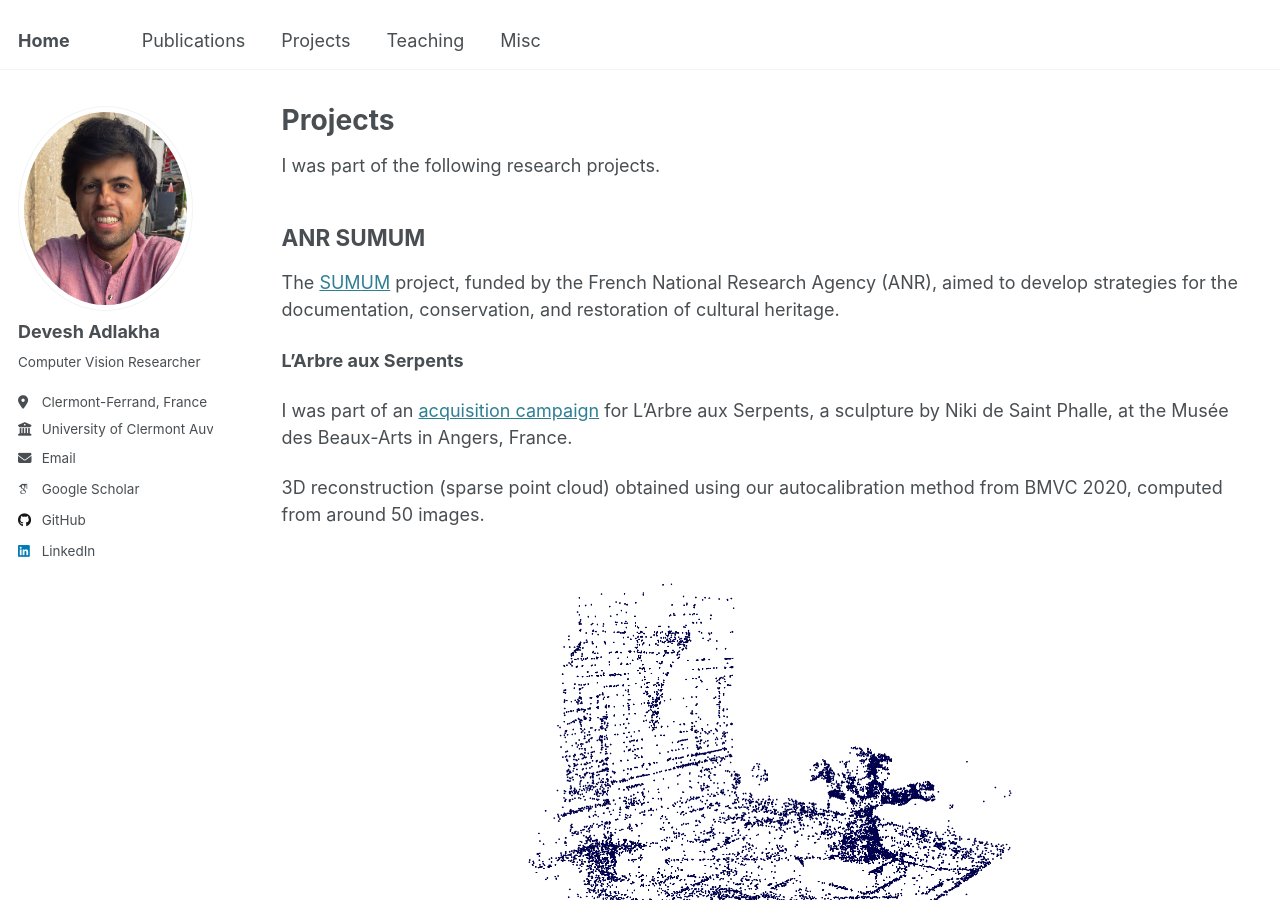
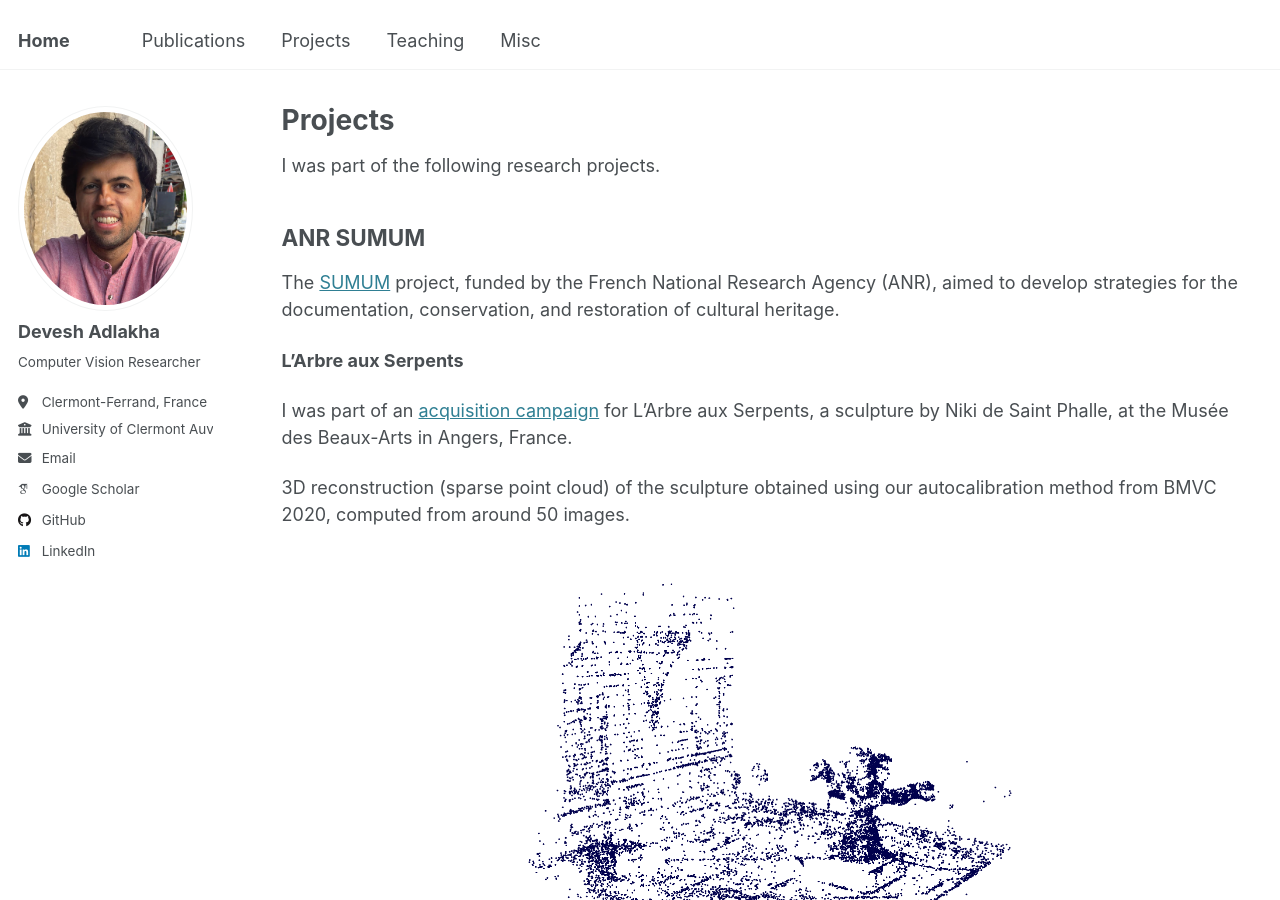
Before and after one commit to devadlakha/devadlakha.github.io, a Jekyll site: the page built from _pages/projects.md, in a window 1280 px wide and 900 px high. Built offline with Jekyll 4.4.1, drawn with Linux system fonts in a browser that asks for light colours; some web fonts are replaced.

Commit message:
Update projects.md

```diff
--- a/_pages/projects.md
+++ b/_pages/projects.md
@@ -15,7 +15,7 @@ The [SUMUM](https://anr-sumum.fr) project, funded by the French National Researc
 
 I was part of an [acquisition campaign](https://anr-sumum.fr/campagne-de-captation-dimages-de-larbre-aux-serpents-de-niki-de-saint-phalle-juillet-2018/) for L'Arbre aux Serpents, a sculpture by Niki de Saint Phalle, at the Musée des Beaux-Arts in Angers, France.
 
-3D reconstruction (sparse point cloud) obtained using our autocalibration method from BMVC 2020, computed from around 50 images.
+3D reconstruction (sparse point cloud) of the sculpture obtained using our autocalibration method from BMVC 2020, computed from around 50 images.
 <div style="display: flex; justify-content: center; align-items: center; height: 50vh;">
   <img src="/files/Figures/ArbreSerpents_BMVC20.png" alt="Result from EIP method" style="max-width: 50%; height: auto;">
 </div>
```
